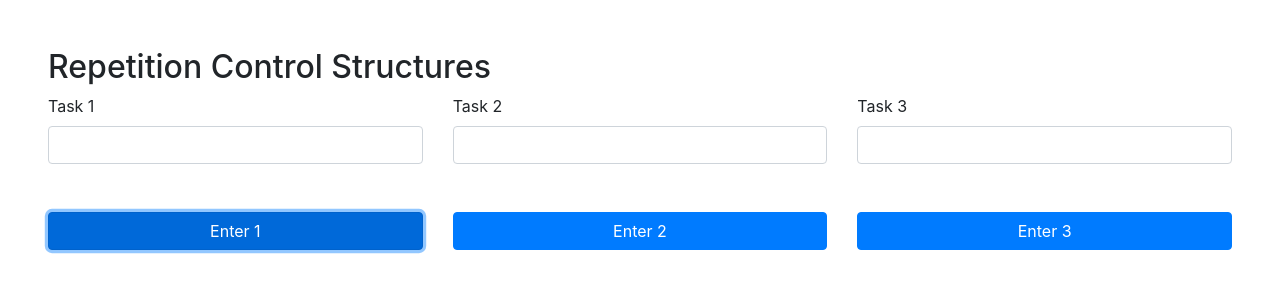
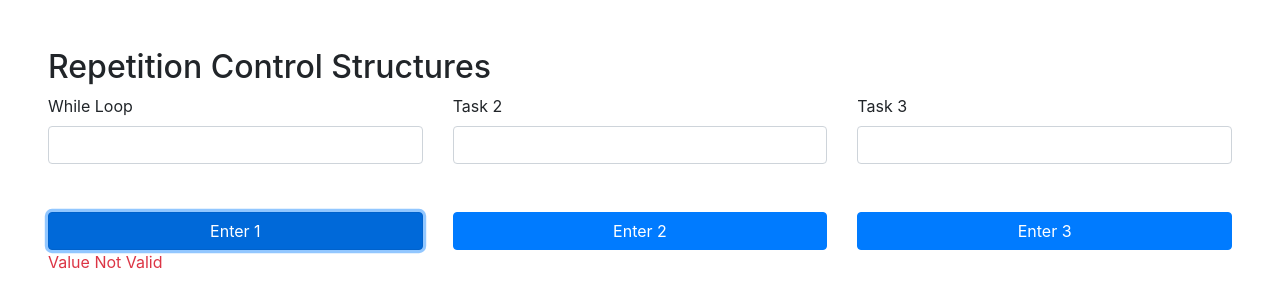
Before and after one commit to AnthonyKarloBantugan/LoopsAct, a plain HTML site: page discussion/index.html in a window 1280 px wide. Both pictures are taken after a click on the button "Enter 1". Drawn offline with nearby package versions, Linux system fonts and the light colour scheme.

Commit message:
done with task 1

```diff
--- a/discussion/app.js
+++ b/discussion/app.js
@@ -1 +1,36 @@
 console.log('Hello World');
+
+// lets create a function that will count to a series of number depending on the input of the user
+
+// get the value of the input field. in order to get the value of the input, using a dot(.) notation call out it's value property.
+//
+
+// THERE ARE 5 WAYS yo select elements (5 DOM selectors)
+    // 1. getElementByTagName() //collective through the use of the element/tag name
+
+    // 2. getElementByClassName() // collective/multiple through the use of their class attributes.
+
+    // 3.getElementById() //select a distinct/specific through the use of its ID attribute.
+
+    // 4.querySelector() //neutral/versatile selection
+
+    // 5.querySelectorAll() //collective approach when selecting multiple components/elements at once.
+
+function countUsingWhile() {
+    let input1 = document.getElementById('task1').value;
+
+    if (input1 <= 0) {
+        // NOT VALID
+        // inform the user the the input is not valid.
+        // innerHTML property.
+        let msg = document.getElementById('message');
+        msg.innerHTML = 'Value Not Valid';
+    }else {
+        // VALID
+        while (input1 !== 0) {
+        // what will happen if the condition has not/been met.
+        alert(input1);
+        input1-- //decrease the value of the input by 1 iteration of the loop.
+        }
+    }
+}
--- a/discussion/index.html
+++ b/discussion/index.html
@@ -16,7 +16,19 @@
         <h2>Repetition Control Structures</h2>
         <div class="row">
             <div class="col-4">
-                <div class="form-group"><label for="">Task 1</label><input type="number" name="" id="task1" class="form-control"><button type="submit" class="btn btn-primary btn-block mt-5">Enter 1</button></div>
+                <div class="form-group">
+                    <label for="task1">While Loop</label>
+
+                    <!-- get user info -->
+                    <input type="number" name="" id="task1" class="form-control">
+
+                    <!-- to start the process -->
+                    <button type="submit" class="btn btn-primary btn-block mt-5" onclick="countUsingWhile()">Enter 1</button>
+
+                    <!-- display the message to the user if the value is NOT valid -->
+                    <p id="message" class="text-danger"></p>
+
+                </div>
             </div>
             <div class="col-4">
                 <div class="form-group"><label for="">Task 2</label><input type="number" name="" id="task2" class="form-control"><button type="submit" class="btn btn-primary btn-block mt-5">Enter 2</button></div>
```
